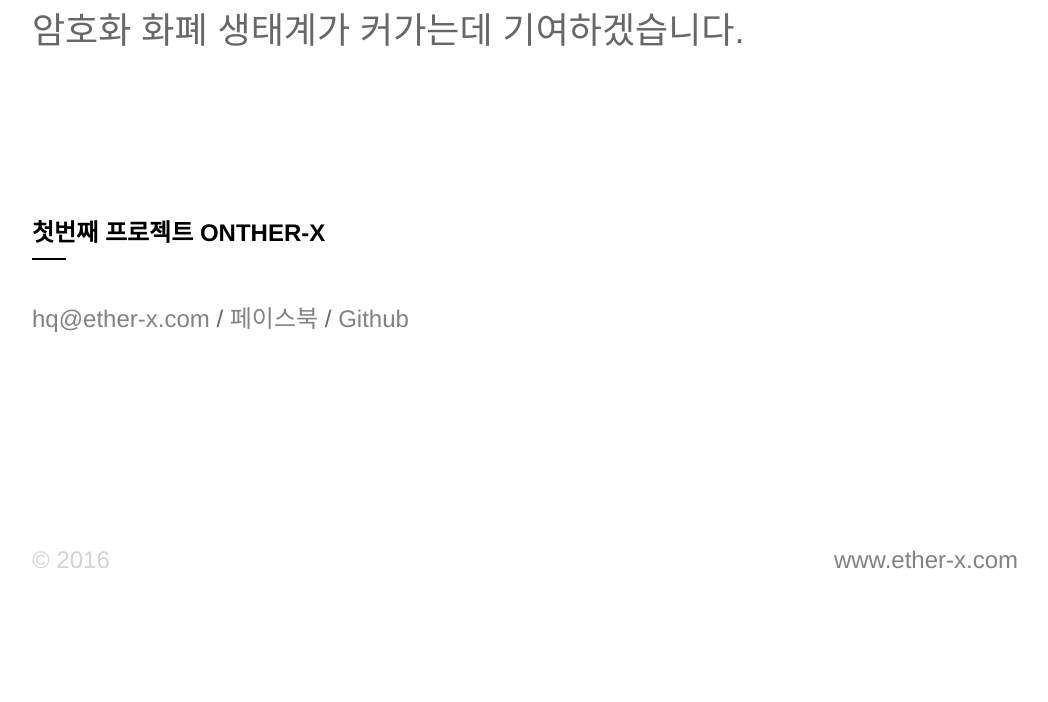
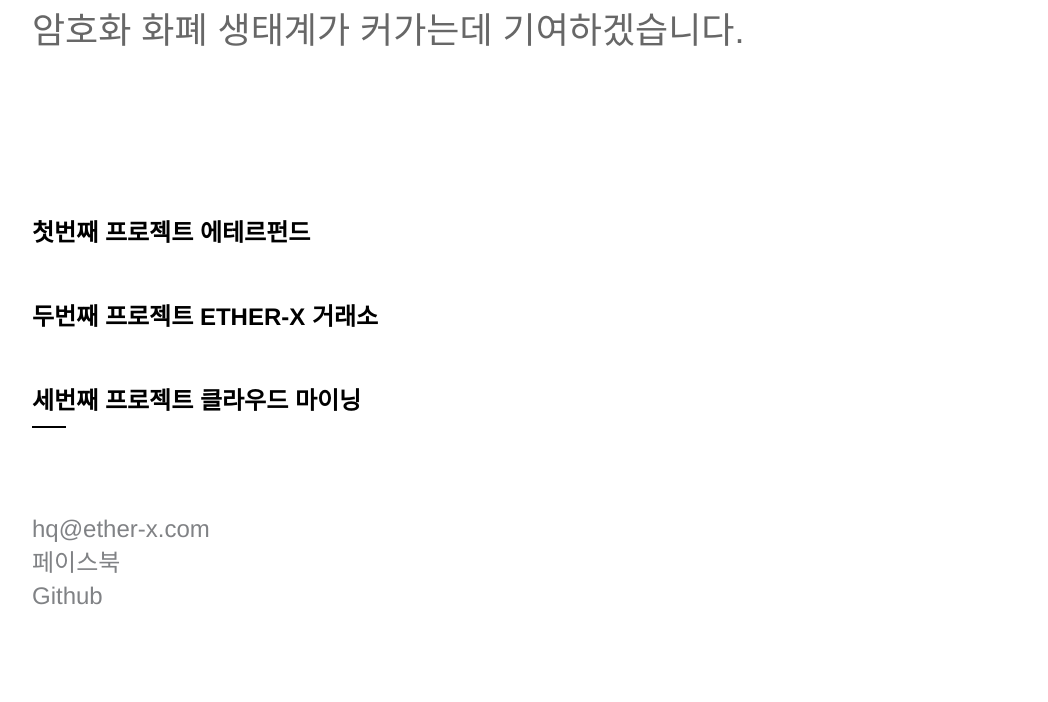
Before and after one commit to khk77/ether-x, a Django app: page / in a window 1280 px wide. Shown: the part 616-1318 px from the top of the page, without its empty margins (115-1163 px from the left). Before the commit the page ends 1185 px from the top, so only its background shows below. Run offline with Django 3.2, Linux system fonts and the light colour scheme.

Commit message:
첫번째 소개페이지

```diff
--- a/intro/templates/intro/index.html
+++ b/intro/templates/intro/index.html
@@ -38,7 +38,9 @@
 						<br /><br />
 					<!-- <p>첫번째 프로젝트 onther-x </p> -->
 					<div class="list">
-						<h3>첫번째 프로젝트 onther-x</h3>
+						<h2>첫번째 프로젝트 에테르펀드</h2>
+						<h2>두번째 프로젝트 ETHER-X 거래소</h2>
+						<h3>세번째 프로젝트 클라우드 마이닝</h3><br />
 						<!-- <h3>더 나은 세상을 위해 함께해요.</h3> -->
 						<ul>
 							<li><a href="http://www.ether-x.com/"> hq@ether-x.com </a></li>
```
